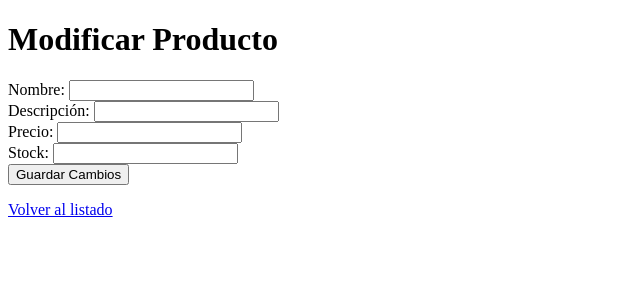
After one commit to Francisco1714/sistema-inventario, a Flask app: page /productos/1/modificar in a window 1280 px wide. The commit adds this page. Shown: the top 300 px of the page, without its empty margins (0-640 px from the left). Run offline with Flask 3, Linux system fonts and the light colour scheme; data that the repository does not hold is empty.

Commit message:
feat: agregar modificacion web de productos

```diff
--- /dev/null
+++ b/templates/modificar_producto.html
@@ -0,0 +1,36 @@
+<!DOCTYPE html>
+<html lang="es">
+<head>
+    <meta charset="UTF-8">
+    <title>Modificar Producto</title>
+</head>
+<body>
+
+    <h1>Modificar Producto</h1>
+
+    <form method="POST">
+        <div>
+            <label for="nombre">Nombre:</label>
+            <input type="text" id="nombre" name="nombre" value="{{ producto[1] }}" required>
+        </div>
+        <div>
+            <label for="descripcion">Descripción:</label>
+            <input type="text" id="descripcion" name="descripcion" value="{{ producto[2] }}" required>
+        </div>
+        <div>
+            <label for="precio">Precio:</label>
+            <input type="number" id="precio" name="precio" step="0.01" value="{{ producto[3] }}" required>
+        </div>
+        <div>
+            <label for="stock">Stock:</label>
+            <input type="number" id="stock" name="stock" value="{{ producto[4] }}" required>
+        </div>
+        <div>
+            <button type="submit">Guardar Cambios</button>
+        </div>
+    </form>
+
+    <p><a href="{{ url_for('web.listar_productos') }}">Volver al listado</a></p>
+
+</body>
+</html>
--- a/templates/productos.html
+++ b/templates/productos.html
@@ -17,6 +17,7 @@
                 <p>Descripción: {{ producto[2] }}</p>
                 <p>Precio: ${{ producto[3] }}</p>
                 <p>Stock: {{ producto[4] }}</p>
+                <p><a href="{{ url_for('web.modificar_producto_view', id=producto[0]) }}">Editar</a></p>
             </div>
             <hr>
         {% endfor %}
--- a/web/productos.py
+++ b/web/productos.py
@@ -23,3 +23,27 @@ def crear_producto(nombre, descripcion, precio, stock):
 
     conexion.commit()
     conexion.close()
+
+def obtener_producto_por_id(id):
+    conexion = obtener_conexion()
+    cursor = conexion.cursor()
+
+    cursor.execute("SELECT * FROM productos WHERE id = ?", (id,))
+
+    producto = cursor.fetchone()
+
+    conexion.close()
+
+    return producto
+
+def actualizar_producto(id, nombre, descripcion, precio, stock):
+    conexion = obtener_conexion()
+    cursor = conexion.cursor()
+
+    cursor.execute(
+    "UPDATE productos SET nombre = ?, descripcion = ?, precio = ?, stock = ? WHERE id = ?",
+    (nombre, descripcion, precio, stock, id)
+    )
+
+    conexion.commit()
+    conexion.close()
--- a/web/routes.py
+++ b/web/routes.py
@@ -1,8 +1,7 @@
 from flask import render_template, request, redirect, url_for
 
 from web import web_bp
-from web.productos import obtener_productos, crear_producto
-
+from web.productos import obtener_producto_por_id, obtener_productos, crear_producto, actualizar_producto
 
 @web_bp.route("/")
 def inicio():
@@ -30,3 +29,18 @@ def crear_producto_view():
 
         return redirect(url_for("web.listar_productos"))
     return render_template("crear_producto.html")
+
+@web_bp.route("/productos/<int:id>/modificar", methods=["GET", "POST"])
+def modificar_producto_view(id):
+    if request.method == "POST":
+        nombre = request.form["nombre"]
+        descripcion = request.form["descripcion"]
+        precio = request.form["precio"]
+        stock = request.form["stock"]
+
+        actualizar_producto(id, nombre, descripcion, float(precio), int(stock))
+
+        return redirect(url_for("web.listar_productos"))
+
+    producto = obtener_producto_por_id(id)
+    return render_template("modificar_producto.html", producto=producto)
```
